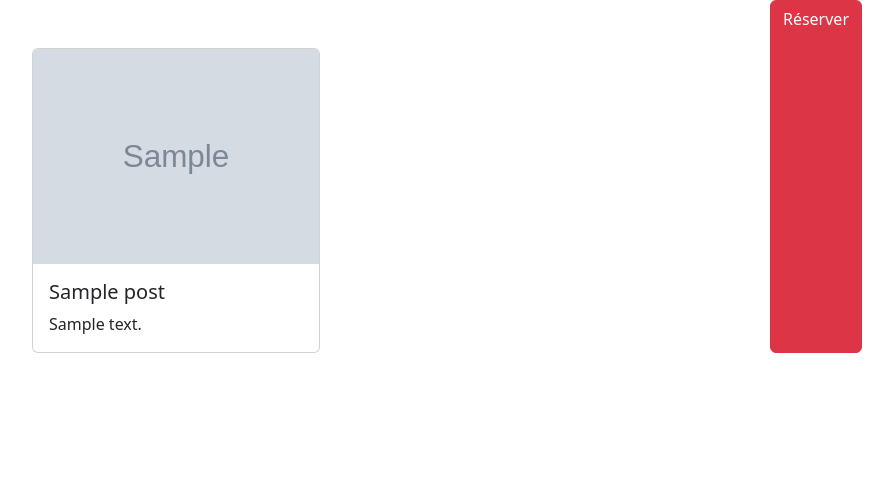
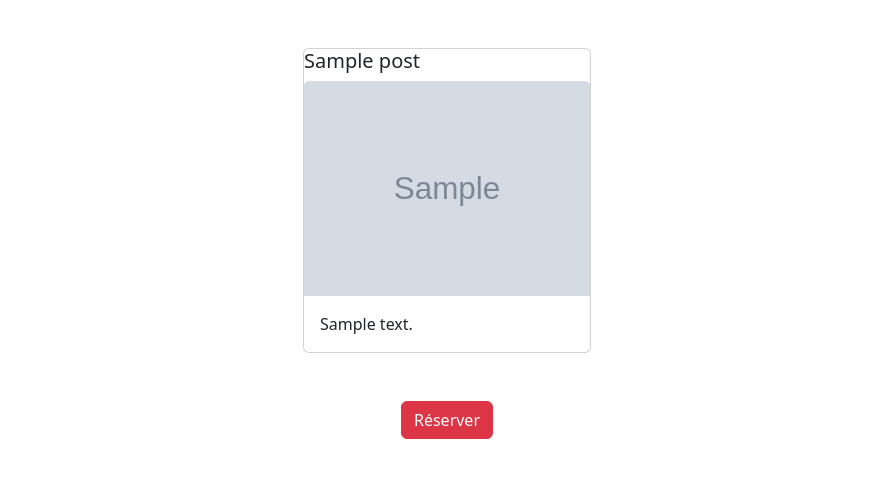
Before and after one commit to AxelTei/Le_Quai_Antique, a Symfony app: template templates/post/index.html.twig in a window 1280 px wide. Shown: the part 56-534 px from the top of the page, without its empty margins (193-1086 px from the left). Run offline with Twig, Linux system fonts and the light colour scheme; the template is opened without the code that fills it: most values are stand-ins (such as "Sample title", 1, 10 or a date in 2020); grey boxes marked "Sample" are stand-in pictures; some libraries are stand-ins or nearby versions.

Commit message:
add bootstrap style on anchor in post/index.html.twig

```diff
--- a/templates/post/index.html.twig
+++ b/templates/post/index.html.twig
@@ -12,13 +12,13 @@
 	<div class="d-flex justify-content-around flex-wrap">
 		{% for post in posts %}
 			<div class="card mt-5" style="width: 18rem;">
+				{% if post.title %}
+					<h5 class="card-title">{{ post.title }}</h5>
+				{% endif %}
 				{% if post.image %}
 					<img src={{ post.image }} class="card-img-top" alt={{ post.title }}>
 				{% endif %}
 				<div class="card-body">
-					{% if post.title %}
-						<h5 class="card-title">{{ post.title }}</h5>
-					{% endif %}
 					<p class="card-text">{{ post.content }}</p>
 					{% if is_granted('ROLE_ADMIN') %}
 						<a href="{{ path('delete-post', {'id': post.id}) }}" class="btn btn-danger">Supprimer</a>
@@ -28,6 +28,8 @@
 				</div>
 			</div>
 		{% endfor %}
+	</div>
+	<div class="d-flex justify-content-center flex-wrap mt-5">
 		<a href="#" class="btn btn-danger">Réserver</a>
 	</div>
 {% endblock %}
```
